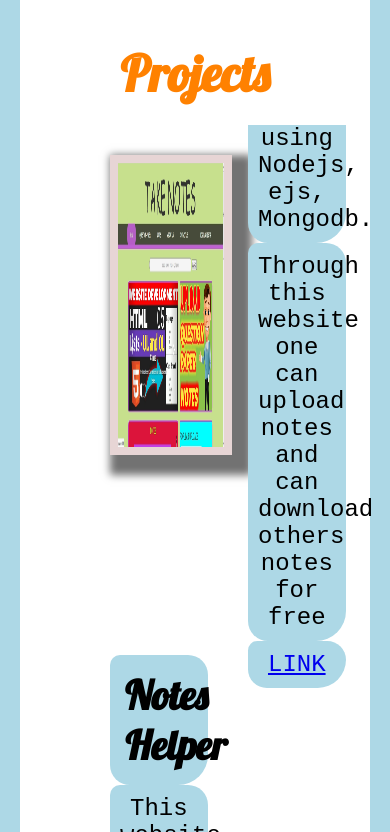
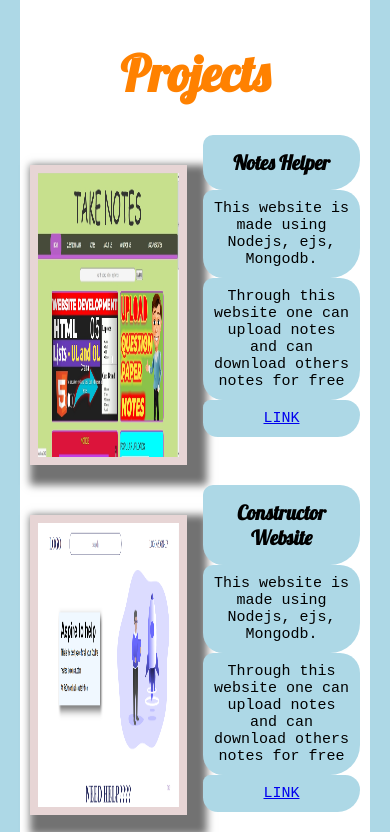
Before and after one commit to Anand4756/Portfolio-website, a website: page index.html in a window 390 px wide. Shown: the part 780-1612 px from the top of the page. Drawn offline with nearby package versions, Linux system fonts and the light colour scheme; files that its build step writes are made by us from their sources; files whose address does not match are found by name.

Commit message:
made it responsive

```diff
--- a/css/index.css
+++ b/css/index.css
@@ -187,7 +187,7 @@ section{
    padding: 3rem 0;
 }
 section.project{
-height: 1600px;
+height: max-content;
 background-color:#fff;
 }
 
@@ -555,7 +555,9 @@ margin-top: 110px;
 
 }
 @media only screen and (max-width:1000px){
-
+   .navbar{
+    background-color: rgb(17, 15, 15);
+   }
   .img img{
     display: none;
     }
@@ -590,15 +592,38 @@ margin-top: 110px;
   }
 
   section.project{
-    height: 1000px;
+    height: max-content;
     border-bottom: 5px solid darkorange;
 
     background-color:#fff;
 
     }
+    .project-disc{
+  padding: 0 0;
+  width: 100%;
+
+
+}
+.project-disc h2{
+
+  border-radius: none;
+}
+.project-disc p{
+
+ border: none;
+}
+.project-disc h2{
+  font-size: 20px;
+}
+.project-disc p{
+  font-size: 15px;
+}
     .project-title{
       display: none;
     }
+   .projects{
+    padding: 10px;
+   }
 /* .project-title h2{
   text-align: center;
 
@@ -617,7 +642,7 @@ margin-top: 110px;
   margin-top: 4px;
 } */
 section.services{
-  height: 2340px;
+  height: max-content;
   background-color: rgb(17, 15, 15);
   border-bottom: 5px solid darkorange;
 
@@ -697,6 +722,8 @@ text-align: center;
 
 
 @media only screen and (max-width:1000px){
+
+
     .navbar ul{
         position: absolute;
         top: 70px;
--- a/index.html
+++ b/index.html
@@ -68,7 +68,7 @@
     <h2>Notes Helper</h2>
     <p>This website is made using Nodejs, ejs, Mongodb.
     <p>Through this website one can upload notes and can download others notes for free
-     <p><a href="noteshelper.herokuapp.com" target="_blank">LINK</a>
+     <p><a href="https://noteshelper.herokuapp.com" target="_blank">LINK</a>
 
 
     </div>
```
